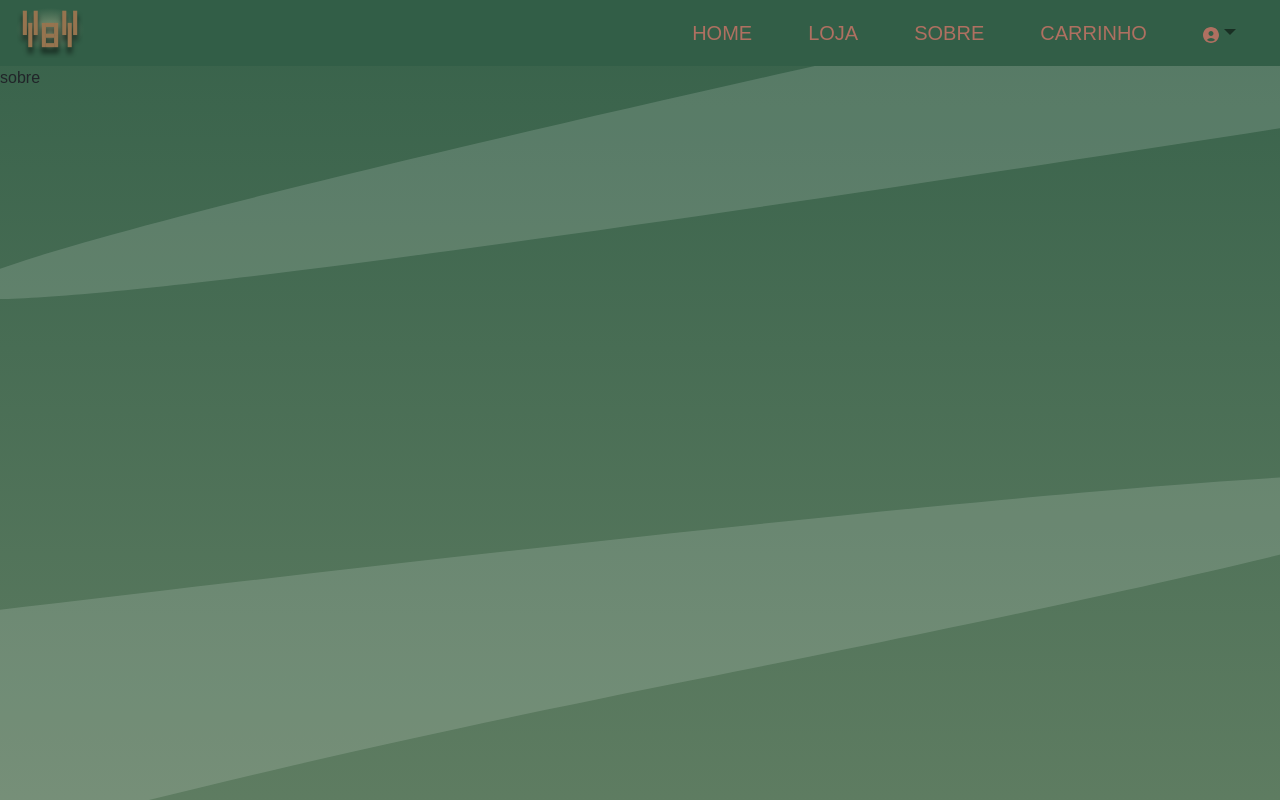
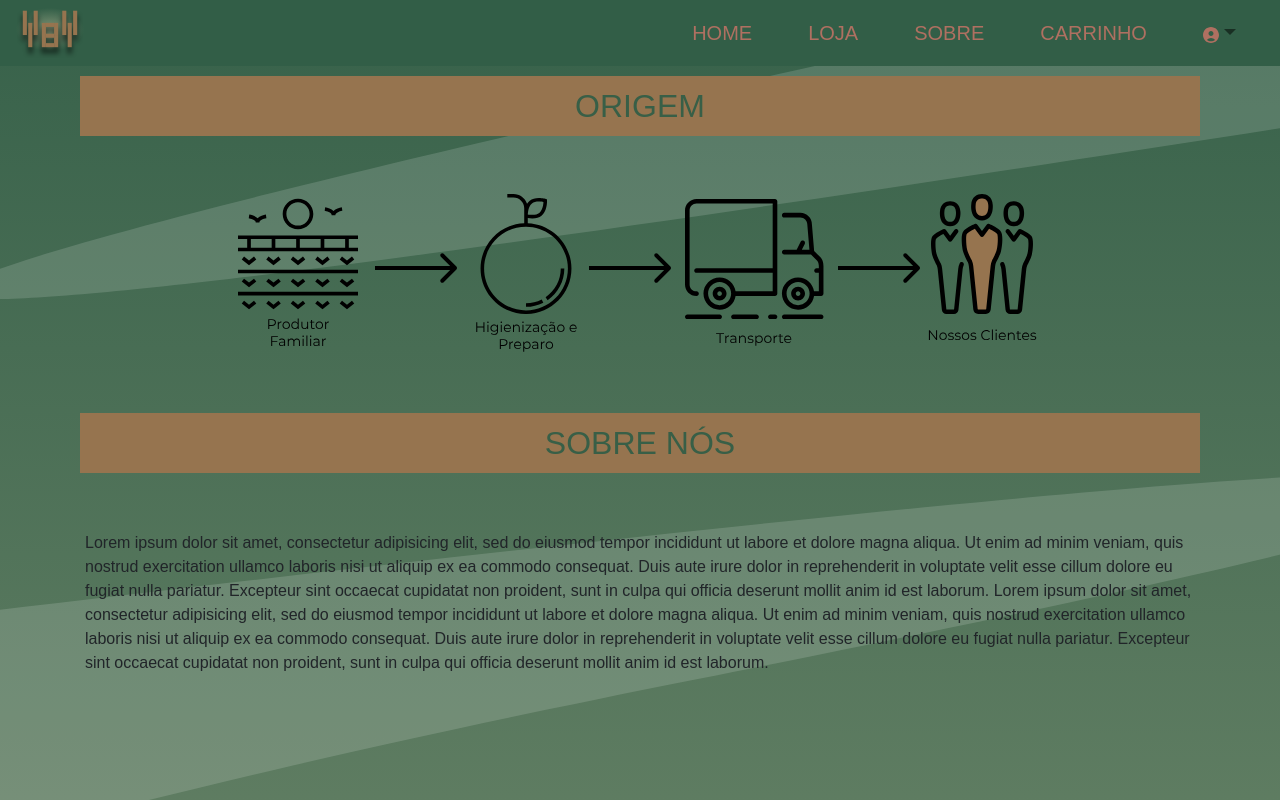
Before and after one commit to gicutieri/trab-web, a Vue app in the folder front/: page /sobre in a window 1280 px wide. Shown: the top 800 px of the page. Built offline with nearby package versions, Linux system fonts and the light colour scheme.

Commit message:
origem e sobre nós

```diff
--- a/front/src/views/Sobre.vue
+++ b/front/src/views/Sobre.vue
@@ -1,6 +1,30 @@
 <template>
   <div class="sobre">
-    sobre
+    <div class="container">
+      <div class="row">
+        <div class="shape">
+          <h2 class="shapecontent">ORIGEM</h2>
+        </div>
+      </div>
+      <div class="row">
+        <div class="col-lg-12 py-5">
+          <img src="@/assets/Home/diagrama.svg" alt="diagrama da origem de nossos produtos, mostrando o caminho do produtor, transporte, canal de distribui��o e a chegada ao cliente." class="mximg-responsive center-block d-block img-fluid mx-auto">
+        </div>
+      </div>
+      <div class="row">
+        <div class="shape">
+          <h2 class="shapecontent">SOBRE NÓS</h2>
+        </div>
+      </div>
+      <div class="row">
+        <div class="col-lg-12 py-5">
+          <p id="descricao-producao" class="justify-content">
+            Lorem ipsum dolor sit amet, consectetur adipisicing elit, sed do eiusmod tempor incididunt ut labore et dolore magna aliqua. Ut enim ad minim veniam, quis nostrud exercitation ullamco laboris nisi ut aliquip ex ea commodo consequat. Duis aute irure dolor in reprehenderit in voluptate velit esse cillum dolore eu fugiat nulla pariatur. Excepteur sint occaecat cupidatat non proident, sunt in culpa qui officia deserunt mollit anim id est laborum.
+            Lorem ipsum dolor sit amet, consectetur adipisicing elit, sed do eiusmod tempor incididunt ut labore et dolore magna aliqua. Ut enim ad minim veniam, quis nostrud exercitation ullamco laboris nisi ut aliquip ex ea commodo consequat. Duis aute irure dolor in reprehenderit in voluptate velit esse cillum dolore eu fugiat nulla pariatur. Excepteur sint occaecat cupidatat non proident, sunt in culpa qui officia deserunt mollit anim id est laborum.
+          </p>
+        </div>
+      </div>
+    </div>
   </div>
 </template>
 
```
